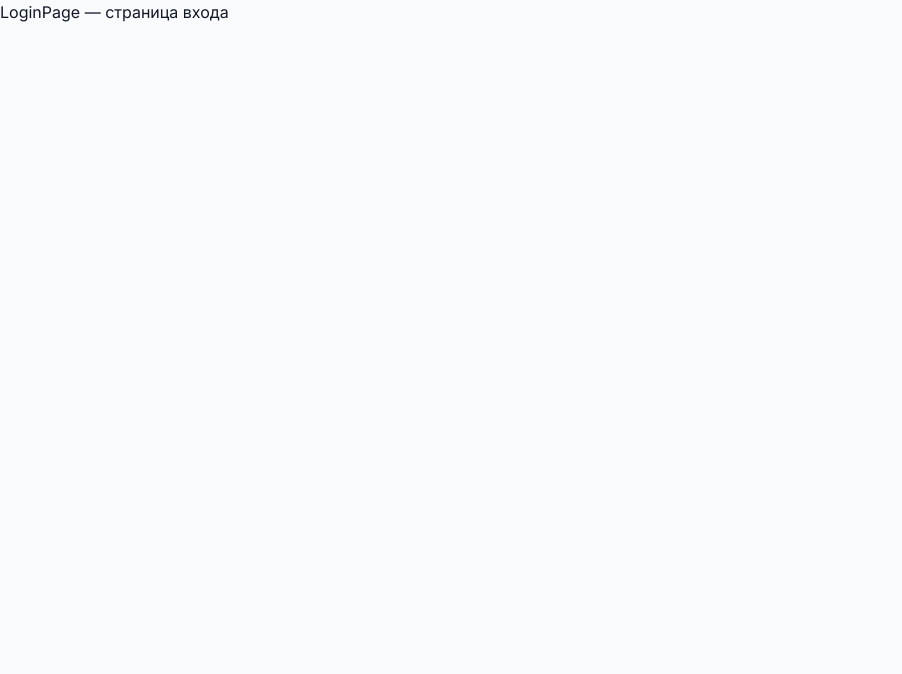
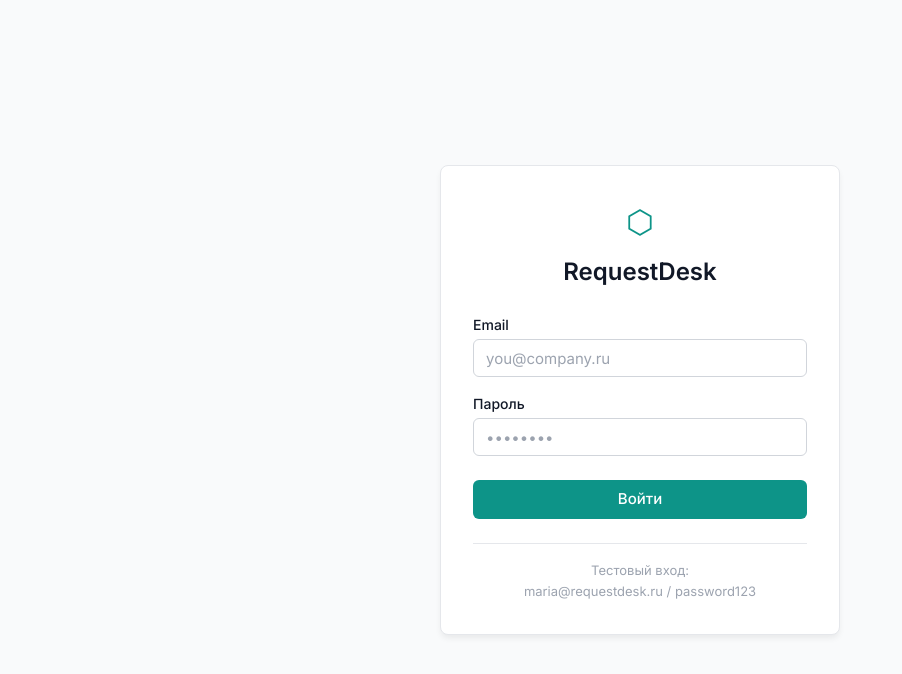
Before and after one commit to Kato-svg/Request-desk, a React (Vite) app: page /login in a window 1280 px wide. Shown: the top 674 px of the page, without its empty margins (0-902 px from the left). Built offline with nearby package versions, Linux system fonts and the light colour scheme.

Commit message:
Отрисовал страницу входа в приложение и форму с проверкой в процессе авторизации.

```diff
--- /dev/null
+++ b/src/components/ui/Input.tsx
@@ -0,0 +1,30 @@
+import type { InputHTMLAttributes } from 'react'
+
+type InputProps = InputHTMLAttributes<HTMLInputElement> & {
+  label: string
+  error?: string // текст ошибки — если есть, поле подсвечивается красным
+}
+
+function Input({ label, error, id, className = '', ...rest }: InputProps) {
+  const inputId = id ?? label.toLowerCase().replace(/\s+/g, '-')
+
+  return (
+    <div className="input-group">
+      <label className="input-label" htmlFor={inputId}>
+        {label}
+      </label>
+      <input
+        id={inputId}
+        className={`input ${error ? 'input--error' : ''} ${className}`}
+        {...rest}
+      />
+      {error && (
+        <span className="input-error" role="alert">
+          {error}
+        </span>
+      )}
+    </div>
+  )
+}
+
+export default Input
--- a/src/index.css
+++ b/src/index.css
@@ -328,3 +328,127 @@ ul {
   font-size: 0.875rem;
   color: var(--color-text-muted);
 }
+/* ─── INPUT ──────────────────────────────────── */
+.input-group {
+  display: flex;
+  flex-direction: column;
+  gap: var(--space-1);
+}
+
+.input-label {
+  font-size: 0.875rem;
+  font-weight: 500;
+  color: var(--color-text);
+}
+
+.input {
+  height: 38px;
+  padding: 0 var(--space-3);
+  border: 1px solid var(--color-border-strong);
+  border-radius: var(--radius-md);
+  background-color: var(--color-surface);
+  color: var(--color-text);
+  font-size: 0.9375rem;
+  transition:
+    border-color var(--transition),
+    box-shadow var(--transition);
+  width: 100%;
+}
+
+.input::placeholder {
+  color: var(--color-text-faint);
+}
+
+.input:focus {
+  outline: none;
+  border-color: var(--color-primary);
+  box-shadow: 0 0 0 3px rgba(13, 148, 136, 0.12);
+}
+
+.input--error {
+  border-color: var(--color-error);
+}
+
+.input--error:focus {
+  box-shadow: 0 0 0 3px rgba(220, 38, 38, 0.12);
+}
+
+.input-error {
+  font-size: 0.8125rem;
+  color: var(--color-error);
+}
+
+/* ─── LOGIN PAGE ─────────────────────────────── */
+.login-page {
+  min-height: 100vh;
+  display: flex;
+  align-items: center;
+  justify-content: center;
+  background-color: var(--color-bg);
+  padding: var(--space-4);
+}
+
+.login-card {
+  width: 100%;
+  max-width: 400px;
+  background-color: var(--color-surface);
+  border: 1px solid var(--color-border);
+  border-radius: var(--radius-lg);
+  padding: var(--space-8);
+  box-shadow: var(--shadow-md);
+}
+
+.login-header {
+  text-align: center;
+  margin-bottom: var(--space-6);
+}
+
+.login-logo-icon {
+  font-size: 2rem;
+  color: var(--color-primary);
+  display: block;
+  margin-bottom: var(--space-2);
+}
+
+.login-title {
+  font-size: 1.5rem;
+  font-weight: 600;
+  color: var(--color-text);
+  margin-bottom: var(--space-1);
+}
+
+.login-subtitle {
+  font-size: 0.9375rem;
+  color: var(--color-text-muted);
+}
+
+.login-form {
+  display: flex;
+  flex-direction: column;
+  gap: var(--space-4);
+}
+
+.login-auth-error {
+  padding: var(--space-3);
+  background-color: var(--color-error-bg);
+  border: 1px solid rgba(220, 38, 38, 0.2);
+  border-radius: var(--radius-md);
+  font-size: 0.875rem;
+  color: var(--color-error);
+}
+
+.login-submit {
+  width: 100%;
+  justify-content: center;
+  margin-top: var(--space-2);
+}
+
+.login-hint {
+  margin-top: var(--space-6);
+  padding-top: var(--space-4);
+  border-top: 1px solid var(--color-border);
+  font-size: 0.8125rem;
+  color: var(--color-text-faint);
+  text-align: center;
+  line-height: 1.6;
+}
--- a/src/pages/LoginPage.tsx
+++ b/src/pages/LoginPage.tsx
@@ -1,5 +1,107 @@
+import { useState } from 'react'
+import { useNavigate } from 'react-router-dom'
+import { useAuth } from '../hooks/useAuth'
+import Input from '../components/ui/Input'
+import Button from '../components/ui/Button'
+
+type FormErrors = {
+  email?: string
+  password?: string
+}
+
 function LoginPage() {
-  return <div>LoginPage — страница входа</div>
+  const { login } = useAuth()
+  const navigate = useNavigate()
+
+  const [email, setEmail] = useState('')
+  const [password, setPassword] = useState('')
+
+  const [errors, setErrors] = useState<FormErrors>({})
+
+  const [authError, setAuthError] = useState('')
+
+  function validate(): boolean {
+    const newErrors: FormErrors = {}
+
+    if (!email.trim()) {
+      newErrors.email = 'Введите email'
+    } else if (!/^[^\s@]+@[^\s@]+\.[^\s@]+$/.test(email)) {
+      newErrors.email = 'Некорректный формат email'
+    }
+
+    if (!password) {
+      newErrors.password = 'Введите пароль'
+    } else if (password.length < 6) {
+      newErrors.password = 'Пароль должен содержать минимум 6 символов'
+    }
+
+    setErrors(newErrors)
+
+    return Object.keys(newErrors).length === 0
+  }
+
+  function handleSubmit(e: React.FormEvent) {
+    e.preventDefault()
+
+    setAuthError('')
+
+    if (!validate()) return
+
+    // Пробуем залогиниться
+    const success = login(email, password)
+
+    if (success) {
+      navigate('/tickets')
+    } else {
+      setAuthError('Неверный email или пароль')
+    }
+  }
+
+  return (
+    <div className="login-page">
+      <div className="login-card">
+        <div className="login-header">
+          <span className="login-logo-icon">⬡</span>
+          <h1 className="login-title">RequestDesk</h1>
+        </div>
+
+        <form onSubmit={handleSubmit} noValidate className="login-form">
+          <Input
+            label="Email"
+            type="email"
+            value={email}
+            onChange={(e) => setEmail(e.target.value)}
+            placeholder="you@company.ru"
+            error={errors.email}
+            autoComplete="email"
+          />
+
+          <Input
+            label="Пароль"
+            type="password"
+            value={password}
+            onChange={(e) => setPassword(e.target.value)}
+            placeholder="••••••••"
+            error={errors.password}
+            autoComplete="current-password"
+          />
+          {authError && (
+            <div className="login-auth-error" role="alert">
+              {authError}
+            </div>
+          )}
+
+          <Button type="submit" variant="primary" className="login-submit">
+            Войти
+          </Button>
+        </form>
+        <div className="login-hint">
+          <p>Тестовый вход:</p>
+          <p>maria@requestdesk.ru / password123</p>
+        </div>
+      </div>
+    </div>
+  )
 }
 
 export default LoginPage
```
